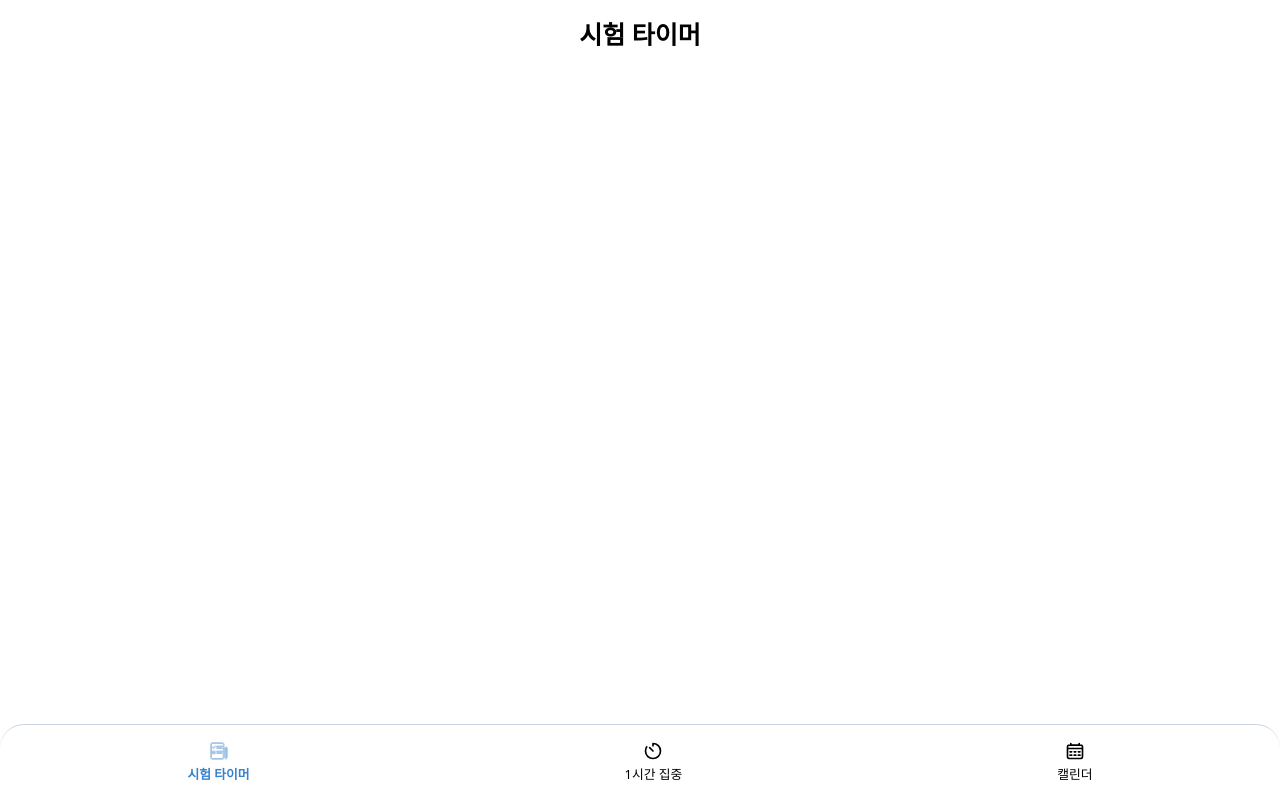
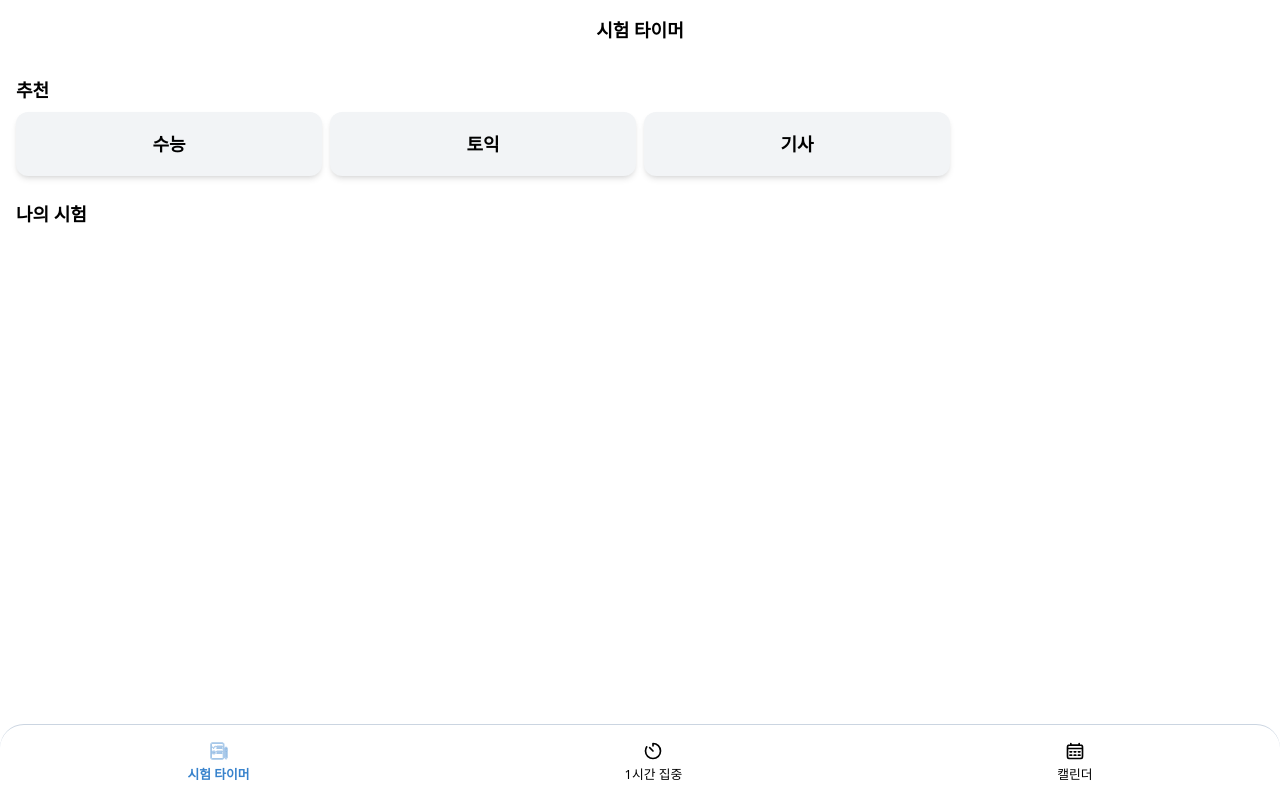
Before and after one commit to lee-yun-pyo/ExamTimer, a React (Vite) app in the folder front/: page / in a window 1280 px wide. Built offline with nearby package versions, Linux system fonts and the light colour scheme.

Commit message:
#8 feat: 시험 타이머 페이지 UI 구성

```diff
--- a/front/src/components/Home/SectionTitle.tsx
+++ b/front/src/components/Home/SectionTitle.tsx
@@ -1,3 +1,5 @@
+import { Fragment } from "react";
+
 import { EditIcon } from "@/components/Icons/EditIcon";
 
 interface Props {
@@ -8,16 +10,16 @@ interface Props {
 export function SectionTitle({ title, hasButton }: Props) {
   const handleClick = () => {};
   return (
-    <div className="flex justify-between items-center w-full">
-      <div>
-        <h2 className="font-semibold text-[20px] text-text-default dark:text-text-dark">
+    <div className="flex justify-between items-center w-full py-2">
+      <Fragment>
+        <h2 className="font-semibold text-lg text-text-default dark:text-text-dark">
           {title}
         </h2>
-      </div>
+      </Fragment>
       <div>
         {hasButton && (
-          <button className="rounded-md p-2 bg-my-color" onClick={handleClick}>
-            <EditIcon size={16} />
+          <button className="rounded-md p-1" onClick={handleClick}>
+            <EditIcon size={18} />
           </button>
         )}
       </div>
--- a/front/src/components/Home/TestButton.tsx
+++ b/front/src/components/Home/TestButton.tsx
@@ -6,10 +6,10 @@ interface Props {
 export function TestButton({ title, time, onClick }: Props) {
   return (
     <div
-      className="gap-px bg-examBtn-default dark:bg-examBtn-dark rounded-xl flex flex-col items-center justify-center shadow-md w-40 h-16 cursor-pointer"
+      className="gap-px bg-examBtn-default dark:bg-examBtn-dark rounded-xl flex flex-col items-center justify-center shadow-md h-16 cursor-pointer"
       onClick={onClick}
     >
-      <span className="font-semibold text-xl text-text-default dark:text-text-dark">
+      <span className="font-semibold text-lg text-text-default dark:text-text-dark">
         {title}
       </span>
       {time && (
--- a/front/src/components/common/Title.tsx
+++ b/front/src/components/common/Title.tsx
@@ -9,7 +9,9 @@ export function Title() {
   const title = NAVIGATION_ITEMS[titlePath].title;
   return (
     <header className="w-full flex items-center justify-center py-4">
-      <h1 className="text-2xl font-semibold">{title}</h1>
+      <h1 className="text-lg font-semibold text-text-default dark:text-text-dark">
+        {title}
+      </h1>
     </header>
   );
 }
--- /dev/null
+++ b/front/src/pages/Exam.tsx
@@ -0,0 +1,25 @@
+import { SectionTitle } from "@/components/Home/SectionTitle";
+import { TestButton } from "@/components/Home/TestButton";
+import { Title } from "@/components/common/Title";
+
+export function Exam() {
+  return (
+    <main>
+      <Title />
+      <div className="px-4">
+        <section className="py-2">
+          <SectionTitle title="추천" hasButton={false} />
+          <div className="grid grid-cols-2 md:grid-cols-4 gap-2 ">
+            <TestButton title="수능" onClick={() => {}} />
+            <TestButton title="토익" onClick={() => {}} />
+            <TestButton title="기사" onClick={() => {}} />
+          </div>
+        </section>
+        <section className="py-2">
+          <SectionTitle title="나의 시험" hasButton />
+          <div className="grid grid-cols-2 md:grid-cols-4 gap-2 "></div>
+        </section>
+      </div>
+    </main>
+  );
+}
--- a/front/src/routes/router.tsx
+++ b/front/src/routes/router.tsx
@@ -2,6 +2,7 @@ import { createBrowserRouter } from "react-router-dom";
 
 import { Layout } from "@/components/common/Layout";
 import { Title } from "@/components/common/Title";
+import { Exam } from "@/pages/Exam";
 
 export const router = createBrowserRouter([
   {
@@ -10,7 +11,7 @@ export const router = createBrowserRouter([
     children: [
       {
         path: "",
-        element: <Title />,
+        element: <Exam />,
       },
       {
         path: "1hour",
```
